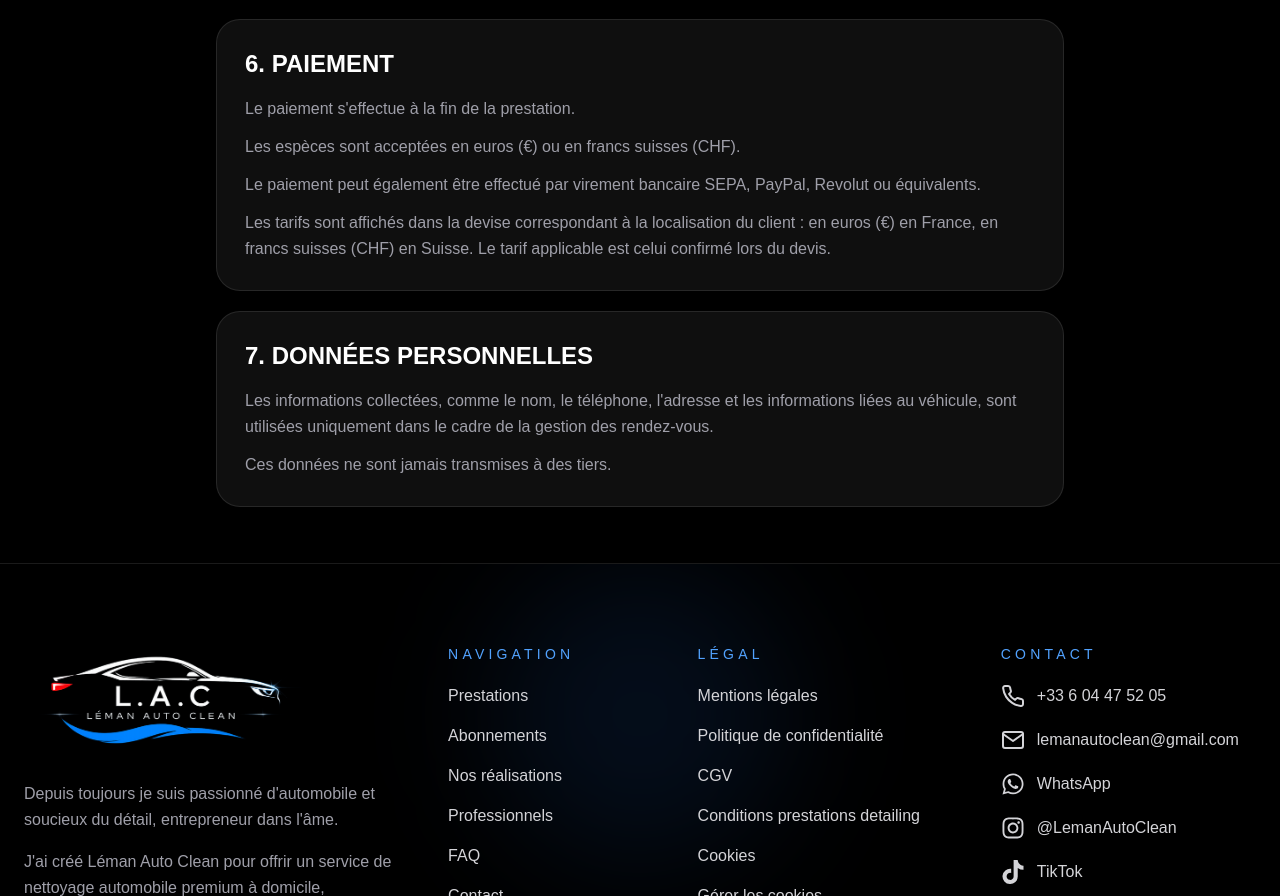
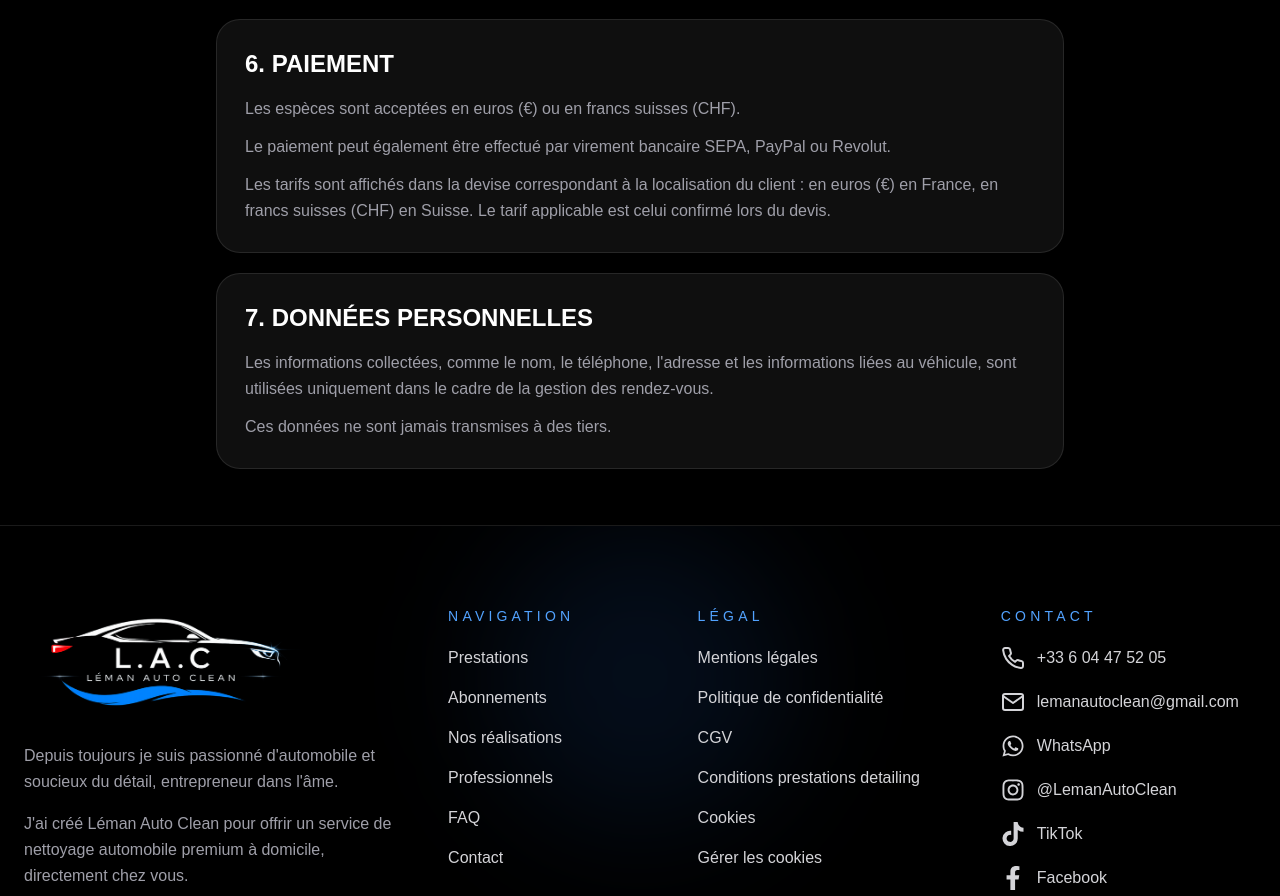
Before and after one commit to matth0312leb/leman-auto-clean, a Next.js app: page /cgv in a window 1280 px wide. Shown: the part 1990-2886 px from the top of the page. Built offline with nearby package versions, Linux system fonts and the light colour scheme.

Commit message:
CGV : paiement sans mention de fin de prestation ni « équivalents »
Co-Authored-By: Claude Opus 5.5 <noreply@anthropic.com>
Claude-Session: https://claude.ai/code/session_01DZMJ3S36YFznmkBoS5YULz

```diff
--- a/src/app/cgv/page.tsx
+++ b/src/app/cgv/page.tsx
@@ -63,9 +63,8 @@ export default function CGVPage() {
         {
           title: "6. Paiement",
           paragraphs: [
-            "Le paiement s'effectue à la fin de la prestation.",
             "Les espèces sont acceptées en euros (€) ou en francs suisses (CHF).",
-            "Le paiement peut également être effectué par virement bancaire SEPA, PayPal, Revolut ou équivalents.",
+            "Le paiement peut également être effectué par virement bancaire SEPA, PayPal ou Revolut.",
             "Les tarifs sont affichés dans la devise correspondant à la localisation du client : en euros (€) en France, en francs suisses (CHF) en Suisse. Le tarif applicable est celui confirmé lors du devis.",
           ],
         },
```
